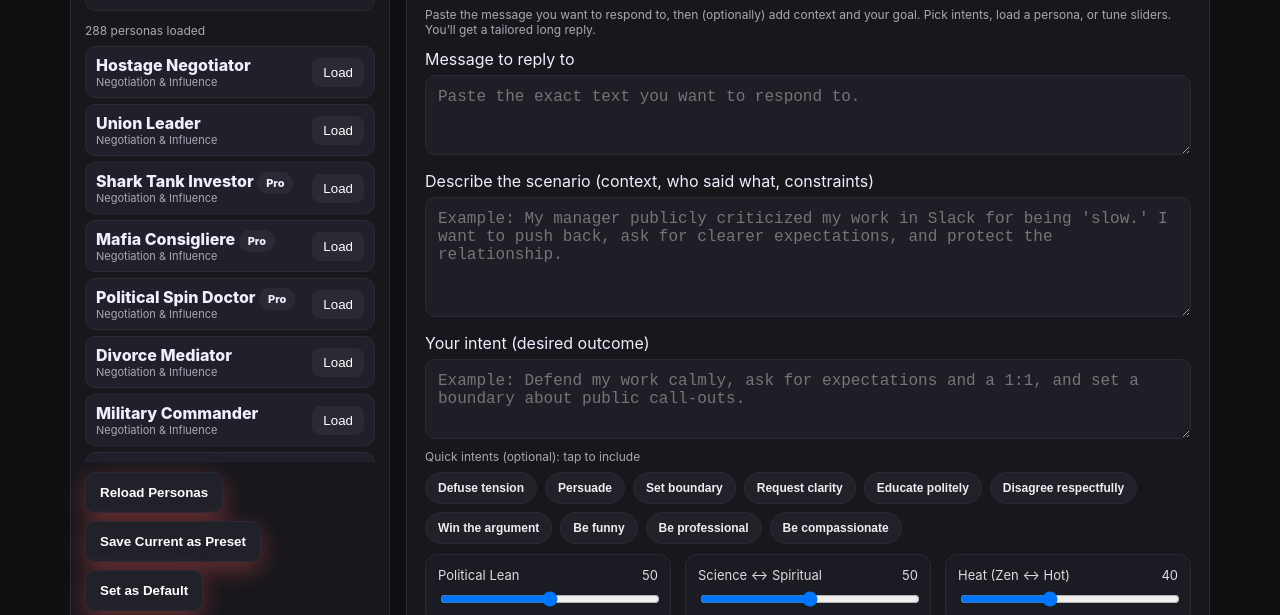
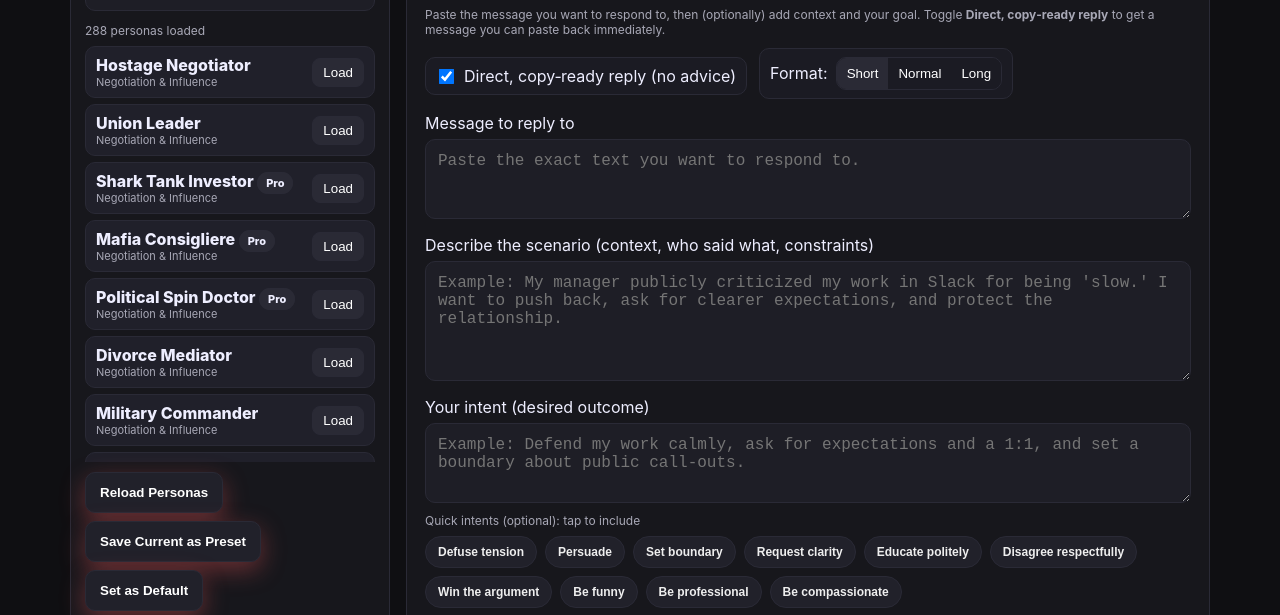
Before and after one commit to finalsayapp-byte/Finalsay.ai, a plain HTML site: page advanced.html in a window 1280 px wide. Shown: the part 148-763 px from the top of the page. Drawn offline with Linux system fonts and the light colour scheme.

Commit message:
Update advanced.html

```diff
--- a/advanced.html
+++ b/advanced.html
@@ -45,6 +45,13 @@
   .persona .sector{font-size:11px;color:#a8a8b6}
   .persona .use{padding:6px 10px;border-radius:8px;border:1px solid var(--line);background:#2a2a35;color:#fff;cursor:pointer}
   .pill{padding:3px 8px;border-radius:999px;background:#2a2a35;border:1px solid var(--line);font-size:11px}
+
+  .rowline{display:flex;gap:12px;align-items:center;flex-wrap:wrap;margin:8px 0 2px}
+  .switch{display:inline-flex;align-items:center;gap:8px;background:#1b1b23;border:1px solid var(--line);padding:8px 10px;border-radius:10px}
+  .switch input{transform:scale(1.2)}
+  .seg{display:inline-flex;border:1px solid var(--line);border-radius:10px;overflow:hidden}
+  .seg button{background:#1b1b23;color:#fff;border:none;padding:8px 10px;cursor:pointer}
+  .seg button.active{background:#2a2a35}
 </style>
 </head>
 <body>
@@ -82,11 +89,23 @@
     <!-- Main -->
     <main class="container">
       <h1>Advanced Reply</h1>
-      <div class="hint">Paste the message you want to respond to, then (optionally) add context and your goal. Pick intents, load a persona, or tune sliders. You’ll get a tailored long reply.</div>
+      <div class="hint">Paste the message you want to respond to, then (optionally) add context and your goal. Toggle <b>Direct, copy‑ready reply</b> to get a message you can paste back immediately.</div>
 
-      <!-- NEW: Primary message box -->
+      <!-- NEW: Controls -->
+      <div class="rowline">
+        <label class="switch"><input id="directOnly" type="checkbox" checked/> Direct, copy‑ready reply (no advice)</label>
+        <div class="switch">Format:
+          <span class="seg" id="formatSeg">
+            <button data-fmt="short" class="active">Short</button>
+            <button data-fmt="normal">Normal</button>
+            <button data-fmt="long">Long</button>
+          </span>
+        </div>
+      </div>
+
+      <!-- Primary message box -->
       <label for="message">Message to reply to</label>
-      <textarea id="message" class="small" placeholder="Paste the exact text you want to respond to."></textarea>
+      <textarea id="message" class="small" placeholder="Paste the exact text you want to respond to." autofocus></textarea>
 
       <label for="scenario">Describe the scenario (context, who said what, constraints)</label>
       <textarea id="scenario" placeholder="Example: My manager publicly criticized my work in Slack for being 'slow.' I want to push back, ask for clearer expectations, and protect the relationship."></textarea>
@@ -153,6 +172,15 @@
     const val = e.target.dataset.intent;
     if(intentSet.has(val)){ intentSet.delete(val); e.target.classList.remove('active'); }
     else { intentSet.add(val); e.target.classList.add('active'); }
+  });
+
+  // ===== Format segment =====
+  let replyFormat='short';
+  document.getElementById('formatSeg').addEventListener('click',(e)=>{
+    if(e.target.tagName!=='BUTTON') return;
+    [...e.currentTarget.children].forEach(b=>b.classList.remove('active'));
+    e.target.classList.add('active');
+    replyFormat = e.target.dataset.fmt;
   });
 
   // ===== Sliders + labels =====
@@ -245,8 +273,6 @@
   // ===== Reopen routes + default loader =====
   (function bootLoaders(){
     const url=new URL(location.href);
-
-    // From Personas page: applyPersona
     if(url.searchParams.get('applyPersona')==='1'){
       const raw=localStorage.getItem('fs_apply_persona');
       if(raw){
@@ -275,7 +301,8 @@
       return alert('Please paste the message to reply to, or describe the scenario (ideally both).');
     }
     const sliders=Object.fromEntries(['politics','scispir','heat','formality','empathy','direct','humor','roast','optimism','length'].map(k=>[k,+document.getElementById(k).value]));
-    const payload={ mode:'advanced', message, scenario, intentText, intents:Array.from(intentSet), sliders };
+    const directOnly = document.getElementById('directOnly').checked;
+    const payload={ mode:'advanced', message, scenario, intentText, intents:Array.from(intentSet), sliders, directOnly, replyFormat };
     btn.disabled=true; btn.textContent='Weaving…'; statusEl.textContent='Composing a long, tailored reply…'; out.style.display='none'; out.textContent='';
     try{
       const res=await fetch('/api/generate',{method:'POST',headers:{'Content-Type':'application/json'},body:JSON.stringify(payload)});
@@ -283,7 +310,7 @@
       const reply=Array.isArray(data.replies)?data.replies.join('\n\n'):String(data.replies);
       out.textContent=reply; out.style.display='block';
       out.onclick=async()=>{await navigator.clipboard.writeText(out.textContent); out.classList.add('copied'); setTimeout(()=>out.classList.remove('copied'),700);};
-      saveHistoryAdvanced({ ts: Date.now(), mode:'advanced', message, scenario, intentText, intents:Array.from(intentSet), sliders, output: reply });
+      saveHistoryAdvanced({ ts: Date.now(), mode:'advanced', message, scenario, intentText, intents:Array.from(intentSet), sliders, directOnly, replyFormat, output: reply });
       bump(); statusEl.textContent='';
     }catch(e){out.style.display='block'; out.textContent='Error: '+e.message; statusEl.textContent='Try again in a moment.';}
     finally{btn.disabled=false; btn.textContent='Generate Advanced Reply';}
@@ -299,6 +326,6 @@
     const defaults={politics:50,scispir:50,heat:40,formality:55,empathy:70,direct:65,humor:45,roast:35,optimism:60,length:75};
     for(const k in defaults){document.getElementById(k).value=defaults[k]; document.getElementById('v_'+(k==='scispir'?'scispir':k)).textContent=defaults[k];}
   });
-  document.getElementById('message').focus();</script>
+</script>
 </body>
 </html>
```
